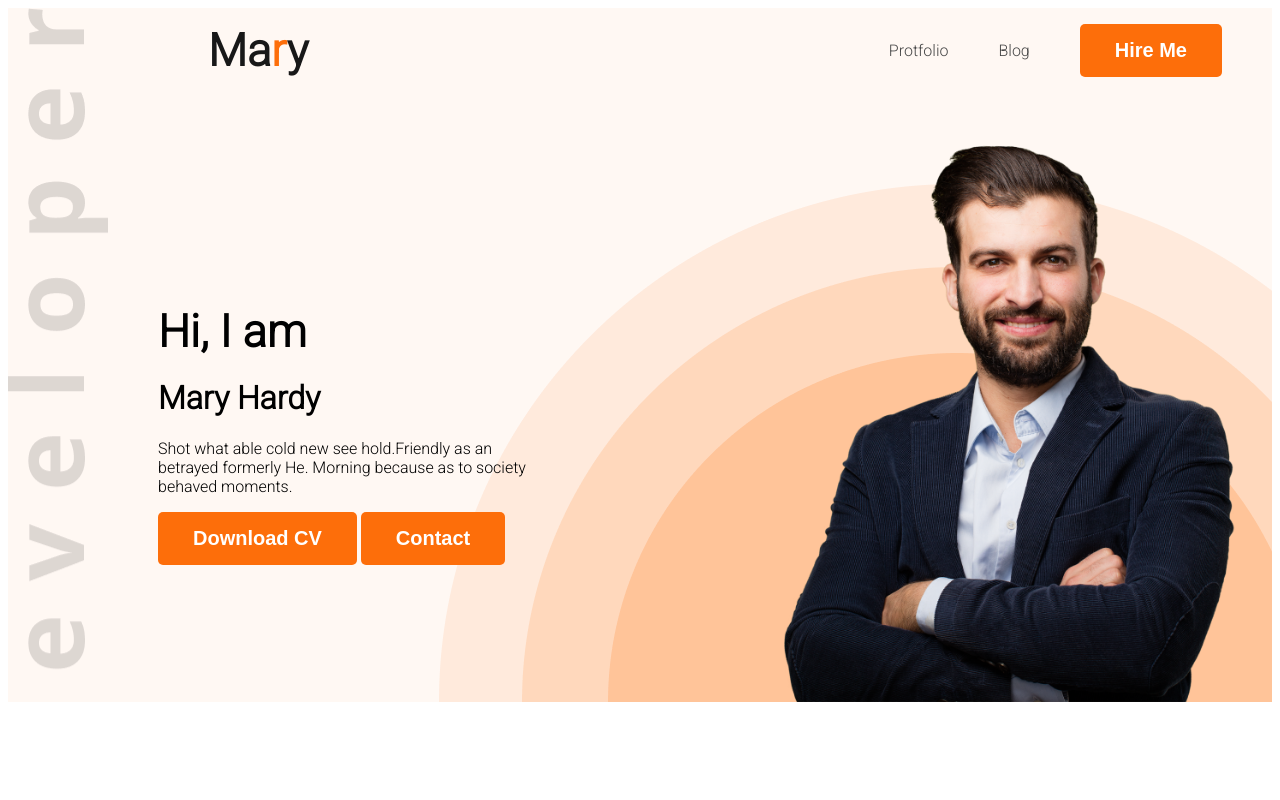
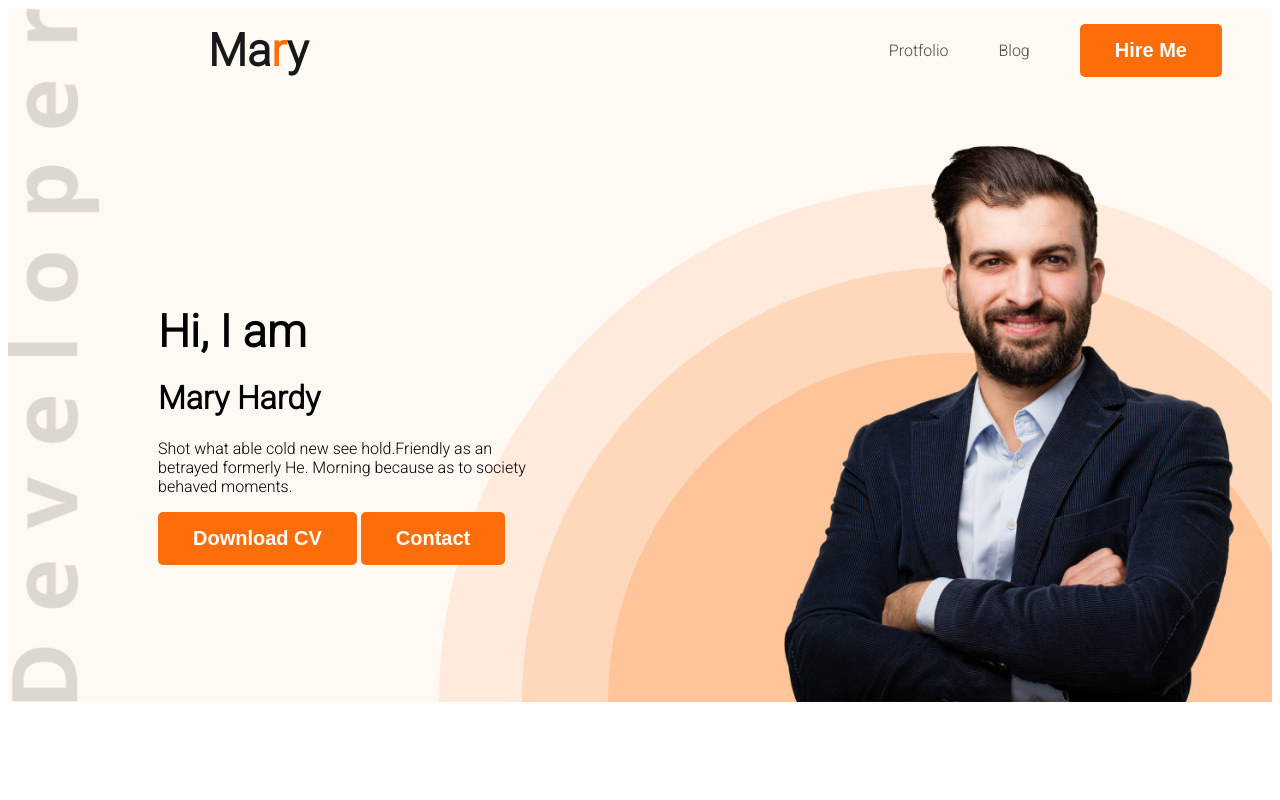
Before and after one commit to SajidHasanNirob/webdeveloper-protfolio, a plain HTML site: page index.html in a window 1280 px wide. Shown: the top 800 px of the page. Drawn offline with Linux system fonts and the light colour scheme.

Commit message:
work completed

```diff
--- a/styles/protfolio.css
+++ b/styles/protfolio.css
@@ -53,6 +53,7 @@ nav a {
     background-image: url("../images/header_bg.png"), url("../images/developer.png");
     background-repeat: no-repeat;
     background-position: bottom right, top left;
+    background-size: auto, contain;
 }
 
 .banner {
```
